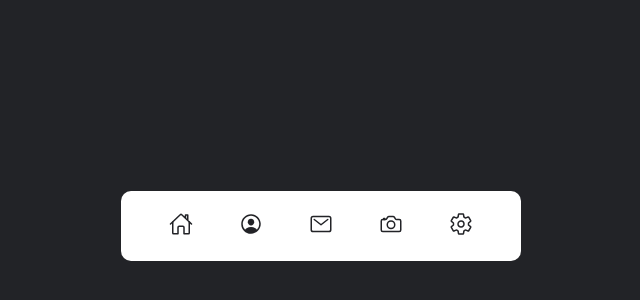
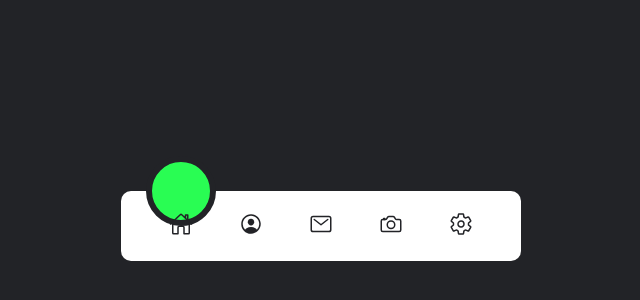
Before and after one commit to sofiane-wattiez/menu-burger, a plain HTML site: page index.html in a window 1280 px wide. Shown: the part 174-474 px from the top of the page, without its empty margins (319-959 px from the left). Drawn offline with nearby package versions, Linux system fonts and the light colour scheme.

Commit message:
working progress

```diff
--- a/index.html
+++ b/index.html
@@ -52,6 +52,9 @@
                     <span class="text">Setting</span>
                 </a>
             </li>
+            <div class="indicator">
+
+            </div>
         </ul>
     </div>
     <script type="module" src="https://unpkg.com/ionicons@5.5.2/dist/ionicons/ionicons.esm.js"></script>
--- a/style.css
+++ b/style.css
@@ -66,7 +66,7 @@ body {
 
 }
 
-.navigation ul li:hover a .icon {
+.navigation ul li:active a .icon {
     transform: translateY(-35px);
 }
 
@@ -81,7 +81,20 @@ body {
     transform: translateY(20px);
 }
 
-.navigation ul li:hover a .text {
+.navigation ul li:active a .text {
     opacity: 1;
     transform: translateY(10px);
 }
+
+.indicator {
+    position: absolute;
+    width: 70px;
+    height: 70px;
+    bottom: 50%;
+    background: #29fd53;
+    border: 6px solid var(--clr);
+    border-radius: 50%;
+    transition: 0.5s;
+}
+
+.indicator :
```
